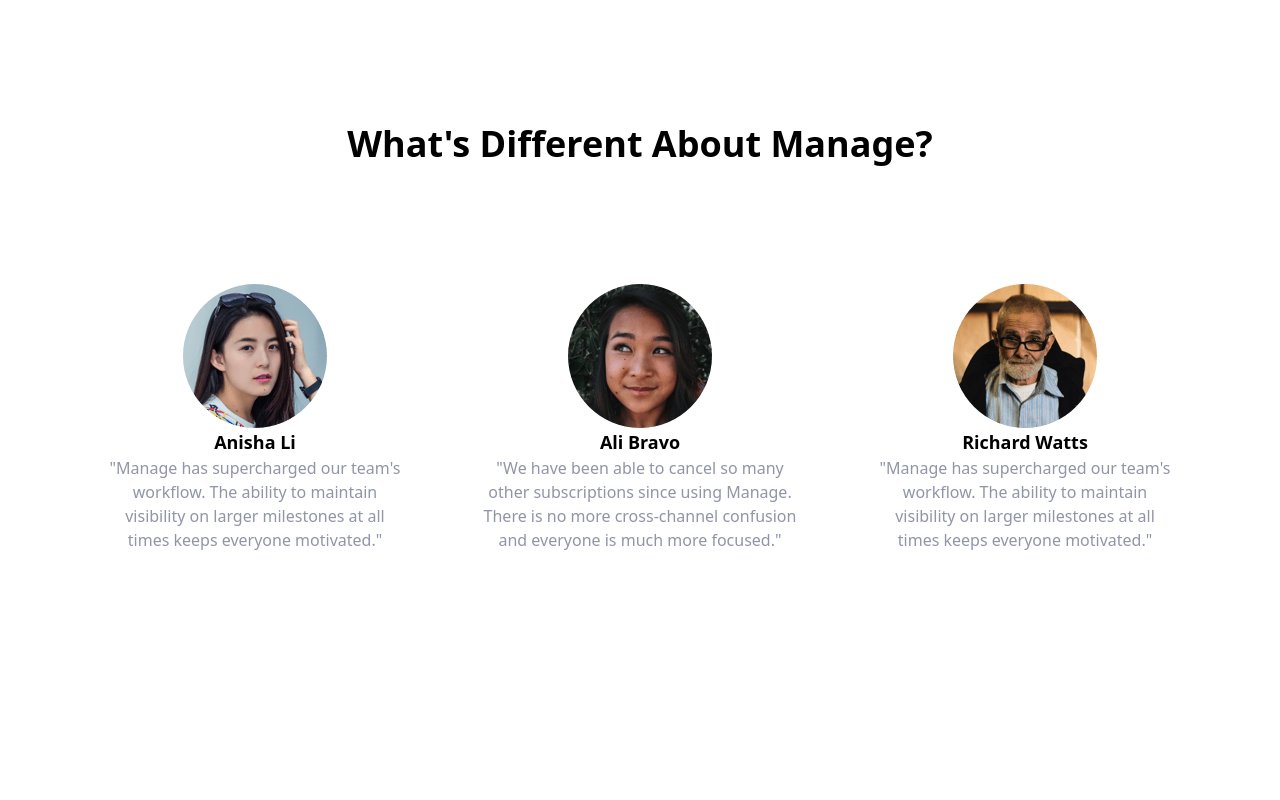
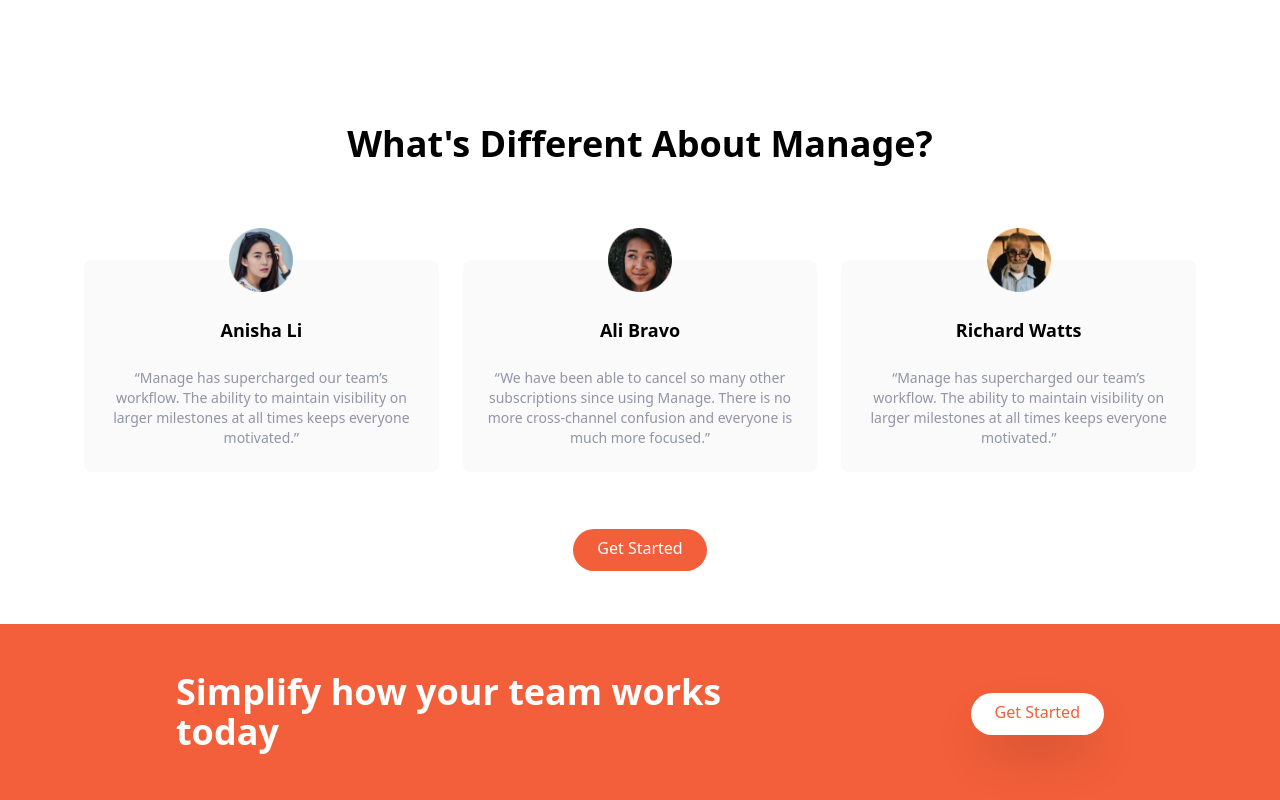
Before and after one commit to bobfdev/tailwind-landing-page, a website: page index.html in a window 1280 px wide. Shown: the part 1144-1944 px from the top of the page. Before the commit the page ends 1720 px from the top, so only its background shows below. Drawn offline with Linux system fonts and the light colour scheme.

Commit message:
updated main.css

```diff
--- a/index.html
+++ b/index.html
@@ -1,11 +1,11 @@
 <!DOCTYPE html>
 <html lang="en">
   <head>
-    <meta charset="UTF-8">
-    <meta http-equiv="X-UA-Compatible" content="IE=edge">
-    <meta name="viewport" content="width=device-width, initial-scale=1.0">
-    <link rel="stylesheet" href="css/main.css">
-    <title>Tailwind Landing Page</title>
+    <meta charset="UTF-8" />
+    <meta http-equiv="X-UA-Compatible" content="IE=edge" />
+    <meta name="viewport" content="width=device-width, initial-scale=1.0" />
+    <link rel="stylesheet" href="css/main.css" />
+    <title>Manage Landing Page</title>
   </head>
   <body>
     <!-- Navbar -->
@@ -14,10 +14,10 @@
       <div class="flex items-center justify-between">
         <!-- Logo -->
         <div class="pt-2">
-                <img src="img/logo.svg" alt="">
+          <img src="img/logo.svg" alt="" />
         </div>
         <!-- Menu Items -->
-            <div class="hidden md:flex space-x-6">
+        <div class="hidden space-x-6 md:flex">
           <a href="#" class="hover:text-darkGrayishBlue">Pricing</a>
           <a href="#" class="hover:text-darkGrayishBlue">Product</a>
           <a href="#" class="hover:text-darkGrayishBlue">About Us</a>
@@ -25,32 +25,66 @@
           <a href="#" class="hover:text-darkGrayishBlue">Community</a>
         </div>
         <!-- Button -->
-            <a href="#" class="hidden p-3 px-6 pt-2 text-white bg-brightRed rounded-full baseline hover:bg-brightRedLight md:block">
-                Get Started
-            </a>
+        <a
+          href="#"
+          class="hidden p-3 px-6 pt-2 text-white bg-brightRed rounded-full baseline hover:bg-brightRedLight md:block"
+          >Get Started</a
+        >
+
+        <!-- Hamburger Icon
+        <button
+          id="menu-btn"
+          class="block hamburger md:hidden focus:outline-none"
+        >
+          <span class="hamburger-top"></span>
+          <span class="hamburger-middle"></span>
+          <span class="hamburger-bottom"></span>
+        </button>
       </div>
+
+      <!-- Mobile Menu
+      <div class="md:hidden">
+        <div
+          id="menu"
+          class="absolute flex-col items-center hidden self-end py-8 mt-10 space-y-6 font-bold bg-white sm:w-auto sm:self-center left-6 right-6 drop-shadow-md"
+        >
+          <a href="#">Pricing</a>
+          <a href="#">Product</a>
+          <a href="#">About Us</a>
+          <a href="#">Careers</a>
+          <a href="#">Community</a>
+        </div>
+      </div> -->
     </nav>
+
     <!-- Hero Section -->
     <section id="hero">
       <!-- Flex Container -->
-        <div class="container flex flex-col-reverse items-center px-6 mx-auto mt-10 space-y-0 md:space-y-0 md:flex-row">
+      <div
+        class="container flex flex-col-reverse items-center px-6 mx-auto mt-10 space-y-0 md:space-y-0 md:flex-row"
+      >
         <!-- Left item -->
         <div class="flex flex-col mb-32 space-y-12 md:w-1/2">
-                <h1 class="max-w-md text-4xl font-bold text-center md:text-5xl md:text-left">
+          <h1
+            class="max-w-md text-4xl font-bold text-center md:text-5xl md:text-left"
+          >
             Bring everyone together to build better products
           </h1>
           <p class="max-w-sm text-center text-darkGrayishBlue md:text-left">
-                    Manage makes it simple for software teams to plan day-to-day tasks while keeping the larger team goals in view.
+            Manage makes it simple for software teams to plan day-to-day tasks
+            while keeping the larger team goals in view.
           </p>
           <div class="flex justify-center md:justify-start">
-                    <a href="#" class="p-3 px-6 pt-2 text-white bg-brightRed rounded-full baseline hover:bg-brightRedLight">
-                        Get Started
-                    </a>
+            <a
+              href="#"
+              class="p-3 px-6 pt-2 text-white bg-brightRed rounded-full baseline hover:bg-brightRedLight"
+              >Get Started</a
+            >
           </div>
         </div>
         <!-- Image -->
         <div class="md:w-1/2">
-                <img src="img/illustration-intro.svg" alt="">
+          <img src="img/illustration-intro.svg" alt="" />
         </div>
       </div>
     </section>
@@ -58,25 +92,33 @@
     <!-- Features Section -->
     <section id="features">
       <!-- Flex container -->
-        <div class="container flex flex-col px-4 mx-auto mt-10 space-y-12 md:space-y-0 md:flex-row">
+      <div
+        class="container flex flex-col px-4 mx-auto mt-10 space-y-12 md:space-y-0 md:flex-row"
+      >
         <!-- What's Different -->
         <div class="flex flex-col space-y-12 md:w-1/2">
           <h2 class="max-w-md text-4xl font-bold text-center md:text-left">
             What's different about Manage?
           </h2>
           <p class="max-w-sm text-center text-darkGrayishBlue md:text-left">
-                    Manage provides all the functionality your team needs, without the complexity. Our software is tailor-made for modern digital product teams.
+            Manage provides all the functionality your team needs, without the
+            complexity. Our software is tailor-made for modern digital product
+            teams.
           </p>
         </div>
 
         <!-- Numbered List -->
         <div class="flex flex-col space-y-8 md:w-1/2">
           <!-- List Item 1 -->
-                <div class="flex flex-col space-y-3 md:space-y-0 md:space-x-6 md:flex-row">
+          <div
+            class="flex flex-col space-y-3 md:space-y-0 md:space-x-6 md:flex-row"
+          >
             <!-- Heading -->
             <div class="rounded-l-full bg-brightRedSupLight md:bg-transparent">
               <div class="flex items-center space-x-2">
-                            <div class="px-4 py-2 text-white rounded-full md:py-1 bg-brightRed">
+                <div
+                  class="px-4 py-2 text-white rounded-full md:py-1 bg-brightRed"
+                >
                   01
                 </div>
                 <h3 class="text-base font-bold md:mb-4 md:hidden">
@@ -84,22 +126,30 @@
                 </h3>
               </div>
             </div>
+
             <div>
               <h3 class="hidden mb-4 text-lg font-bold md:block">
                 Track company-wide progress
               </h3>
               <p class="text-darkGrayishBlue">
-                            See how your day-to-day tasks fit into the wider vision. Go from tracking progress at the milestone level all the way done to the smallest of details. Never lose sight of the bigger picture again.
+                See how your day-to-day tasks fit into the wider vision. Go from
+                tracking progress at the milestone level all the way done to the
+                smallest of details. Never lose sight of the bigger picture
+                again.
               </p>
             </div>
           </div>
 
           <!-- List Item 2 -->
-                <div class="flex flex-col space-y-3 md:space-y-0 md:space-x-6 md:flex-row">
+          <div
+            class="flex flex-col space-y-3 md:space-y-0 md:space-x-6 md:flex-row"
+          >
             <!-- Heading -->
             <div class="rounded-l-full bg-brightRedSupLight md:bg-transparent">
               <div class="flex items-center space-x-2">
-                            <div class="px-4 py-2 text-white rounded-full md:py-1 bg-brightRed">
+                <div
+                  class="px-4 py-2 text-white rounded-full md:py-1 bg-brightRed"
+                >
                   02
                 </div>
                 <h3 class="text-base font-bold md:mb-4 md:hidden">
@@ -107,22 +157,29 @@
                 </h3>
               </div>
             </div>
+
             <div>
               <h3 class="hidden mb-4 text-lg font-bold md:block">
                 Advanced built-in reports
               </h3>
               <p class="text-darkGrayishBlue">
-                            Set internal delivery estimates and track progress toward company goals. Our customizable dashboard helps you build out the reports you need to keep key stakeholders informed.
+                Set internal delivery estimates and track progress toward
+                company goals. Our customisable dashboard helps you build out
+                the reports you need to keep key stakeholders informed.
               </p>
             </div>
           </div>
 
           <!-- List Item 3 -->
-                <div class="flex flex-col space-y-3 md:space-y-0 md:space-x-6 md:flex-row">
+          <div
+            class="flex flex-col space-y-3 md:space-y-0 md:space-x-6 md:flex-row"
+          >
             <!-- Heading -->
             <div class="rounded-l-full bg-brightRedSupLight md:bg-transparent">
               <div class="flex items-center space-x-2">
-                            <div class="px-4 py-2 text-white rounded-full md:py-1 bg-brightRed">
+                <div
+                  class="px-4 py-2 text-white rounded-full md:py-1 bg-brightRed"
+                >
                   03
                 </div>
                 <h3 class="text-base font-bold md:mb-4 md:hidden">
@@ -130,23 +187,25 @@
                 </h3>
               </div>
             </div>
+
             <div>
               <h3 class="hidden mb-4 text-lg font-bold md:block">
                 Everything you need in one place
               </h3>
               <p class="text-darkGrayishBlue">
-                           Stop jumping from one service to another to communicate, store files, track tasks and share documents. Manage offers an all-in-one team productivity solution.
+                Stop jumping from one service to another to communicate, store
+                files, track tasks and share documents. Manage offers an
+                all-in-one team productivity solution.
               </p>
             </div>
           </div>
-
         </div>
       </div>
     </section>
 
     <!-- Testimonials -->
     <section id="testimonials">
-        <!-- Container to heading and testimonial blocks -->
+      <!-- Container to heading and testm blocks -->
       <div class="max-w-6xl px-5 mx-auto mt-32 text-center">
         <!-- Heading -->
         <h2 class="text-4xl font-bold text-center">
@@ -155,34 +214,77 @@
         <!-- Testimonials Container -->
         <div class="flex flex-col mt-24 md:flex-row md:space-x-6">
           <!-- Testimonial 1 -->
-                <div class="flex flex-col items-center p-6 space-y-6 rounded-lg bg-veryLightGray md:w-1/3">
-                    <img src="img/avatar-anisha.png" class="w-16 -mt-14" alt="">
+          <div
+            class="flex flex-col items-center p-6 space-y-6 rounded-lg bg-veryLightGray md:w-1/3"
+          >
+            <img src="img/avatar-anisha.png" class="w-16 -mt-14" alt="" />
             <h5 class="text-lg font-bold">Anisha Li</h5>
             <p class="text-sm text-darkGrayishBlue">
-                        "Manage has supercharged our team's workflow. The ability to maintain visibility on larger milestones at all times keeps everyone motivated."
+              “Manage has supercharged our team’s workflow. The ability to
+              maintain visibility on larger milestones at all times keeps
+              everyone motivated.”
             </p>
           </div>
 
           <!-- Testimonial 2 -->
-                 <div class="flex flex-col items-center p-6 space-y-6 rounded-lg bg-veryLightGray md:w-1/3">
-                    <img src="img/avatar-ali.png" class="w-16 -mt-14capf" alt="">
+          <div
+            class="hidden flex-col items-center p-6 space-y-6 rounded-lg bg-veryLightGray md:flex md:w-1/3"
+          >
+            <img src="img/avatar-ali.png" class="w-16 -mt-14" alt="" />
             <h5 class="text-lg font-bold">Ali Bravo</h5>
             <p class="text-sm text-darkGrayishBlue">
-                        "We have been able to cancel so many other subscriptions since using Manage. There is no more cross-channel confusion and everyone is much more focused."
+              “We have been able to cancel so many other subscriptions since
+              using Manage. There is no more cross-channel confusion and
+              everyone is much more focused.”
             </p>
           </div>
 
           <!-- Testimonial 3 -->
-                 <div class="flex flex-col items-center p-6 space-y-6 rounded-lg bg-veryLightGray md:w-1/3">
-                    <img src="img/avatar-richard.png" class="w-16 -mt-14" alt="">
+          <div
+            class="hidden flex-col items-center p-6 space-y-6 rounded-lg bg-veryLightGray md:flex md:w-1/3"
+          >
+            <img src="img/avatar-richard.png" class="w-16 -mt-14" alt="" />
             <h5 class="text-lg font-bold">Richard Watts</h5>
             <p class="text-sm text-darkGrayishBlue">
-                        "Manage has supercharged our team's workflow. The ability to maintain visibility on larger milestones at all times keeps everyone motivated."
+              “Manage has supercharged our team’s workflow. The ability to
+              maintain visibility on larger milestones at all times keeps
+              everyone motivated.”
             </p>
           </div>
-
+        </div>
+        <!-- Button -->
+        <div class="my-16">
+          <a
+            href="#"
+            class="p-3 px-6 pt-2 text-white bg-brightRed rounded-full baseline hover:bg-brightRedLight"
+            >Get Started</a
+          >
         </div>
       </div>
     </section>
+
+    <!-- CTA Section -->
+    <section id="cta" class="bg-brightRed">
+      <!-- Flex Container -->
+      <div
+        class="container flex flex-col items-center justify-between px-6 py-24 mx-auto space-y-12 md:py-12 md:flex-row md:space-y-0"
+      >
+        <!-- Heading -->
+        <h2
+          class="text-5xl font-bold leading-tight text-center text-white md:text-4xl md:max-w-xl md:text-left"
+        >
+          Simplify how your team works today
+        </h2>
+        <!-- Button -->
+        <div>
+          <a
+            href="#"
+            class="p-3 px-6 pt-2 text-brightRed bg-white rounded-full shadow-2xl baseline hover:bg-gray-900"
+            >Get Started</a
+          >
+        </div>
+      </div>
+    </section>
+
 </body>
 </html>
```
Also changed, not shown: css/main.css. Lines whose indentation alone changed are shown as unchanged.
